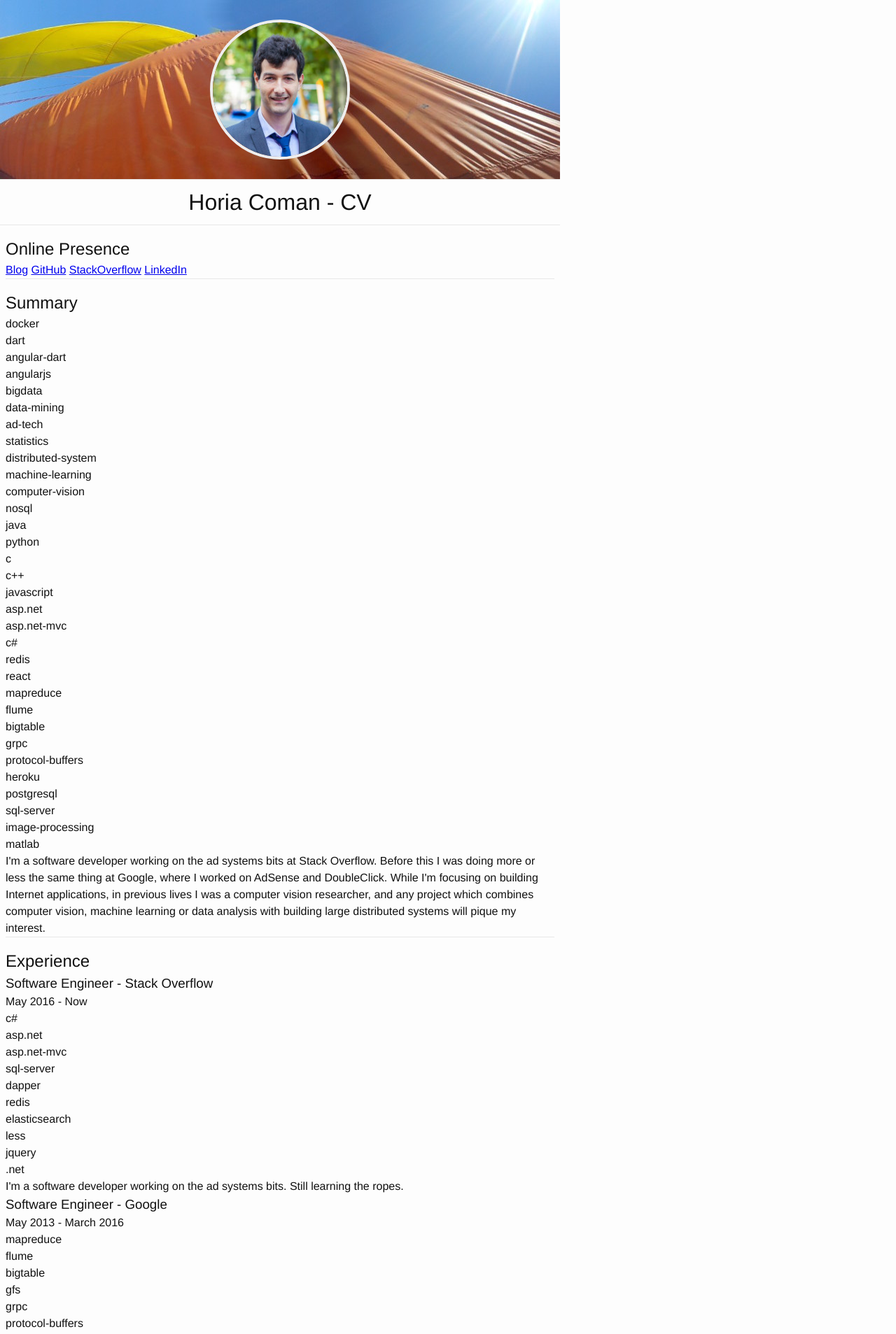
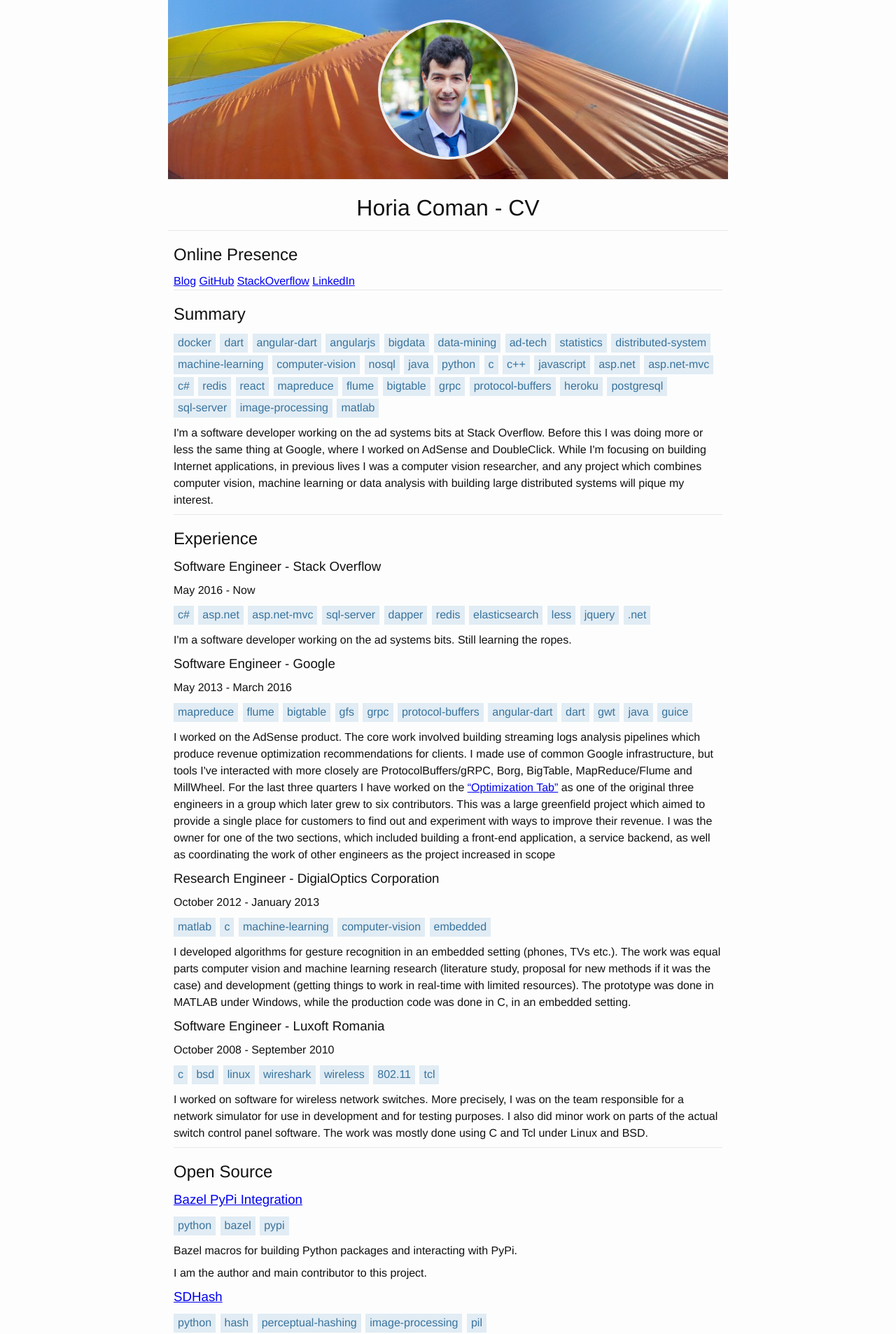
Before and after one commit to horia141/horia141.github.io, a Jekyll site: the page cv.html, which Jekyll copies as it is, in a window 1280 px wide. Shown: the top 1907 px of the page at 70% size. Built offline with Jekyll 4.4.1, drawn with Linux system fonts in a browser that asks for light colours.

Commit message:
Nicer tags like in StackOverflow for CV.

```diff
--- a/css/cv.css
+++ b/css/cv.css
@@ -18,13 +18,15 @@ body {
     background-color: #fdfdfd;
 }
 
-body, h1, h2, h3, h4, h5, h6, dl, dd, ol, ul, p {
+h1, h2, h3, h4, h5, h6, dl, dd, ol, ul, p {
     margin: 0;
     padding: 0;
 }
 
 h1, h2, h3, h4, h5, h6 {
     font-weight: 300;
+    margin-top: 0.5rem;
+    margin-bottom: 0.5rem;
 }
 
 /* Top-level sections */
@@ -65,3 +67,30 @@ header {
     padding-bottom: 0.5rem;
     border-bottom: 1px solid #e8e8e8;
 }
+
+/* Tags lists */
+
+ul.tags {
+    margin-top: 0.5rem;
+    margin-bottom: 0.5rem;
+}
+
+ul.tags li {
+    display: inline-block;
+    color: #39739d;
+    background-color: #e1ecf4;
+    border-color: #e1ecf4;
+    margin: 2px 2px 2px 0;
+    padding: 4px 5px 5px;
+    line-height: 1;
+    border-width: 1px;
+    border-style: solid;
+    white-space: nowrap;
+}
+
+/* Paragraphs */
+
+p {
+    margin-top: 0.5rem;
+    margin-bottom: 0.5rem;
+}
```
